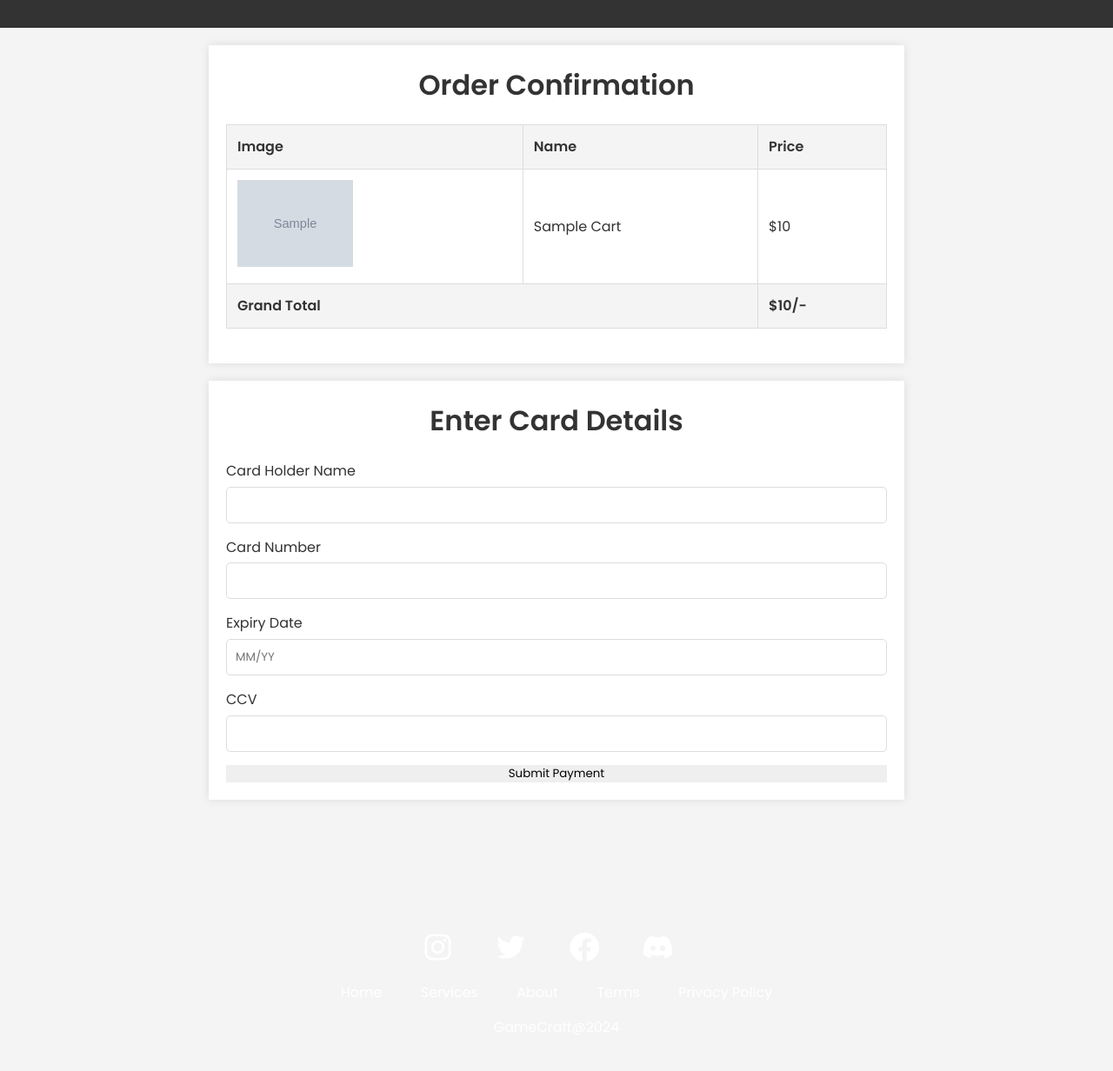
After one commit to bhanuka99x/GameCraft, a PHP site: page /checkout.php in a window 1280 px wide. The commit adds this page. Shown: the whole page at 87% size. Run offline with PHP 8.4, Linux system fonts and the light colour scheme; tables that the repository leaves empty or names only in its code hold one stand-in row (values such as "Sample post"); grey boxes marked "Sample" are stand-in pictures.

Commit message:
finalize cart checkout all items

```diff
--- /dev/null
+++ b/GameCraft/CSS/checkout.css
@@ -0,0 +1,123 @@
+/* CSS for checkout.css */
+
+/* General reset */
+* {
+    margin: 0;
+    padding: 0;
+    box-sizing: border-box;
+    font-family: Arial, sans-serif;
+}
+
+body {
+    background-color: #f4f4f4;
+    color: #333;
+    line-height: 1.6;
+    margin: 0;
+    padding: 0;
+}
+
+header {
+    background: #333;
+    color: #fff;
+    padding: 1rem 0;
+    text-align: center;
+}
+
+.container {
+    max-width: 800px;
+    margin: 20px auto;
+    padding: 20px;
+    background: #fff;
+    box-shadow: 0 0 10px rgba(0, 0, 0, 0.1);
+}
+
+.heading {
+    text-align: center;
+    margin-bottom: 20px;
+}
+
+table {
+    width: 100%;
+    border-collapse: collapse;
+    margin-bottom: 20px;
+}
+
+thead {
+    background: #f8f8f8;
+}
+
+th, td {
+    padding: 12px;
+    border: 1px solid #ddd;
+    text-align: left;
+}
+
+th {
+    background: #f4f4f4;
+}
+
+.table-bottom {
+    background: #f4f4f4;
+    font-weight: bold;
+}
+
+.checkout-btn {
+    text-align: center;
+    margin-top: 20px;
+}
+
+.checkout-btn .btn {
+    background: #5cb85c;
+    color: #fff;
+    padding: 10px 20px;
+    text-decoration: none;
+    border-radius: 5px;
+    transition: background 0.3s;
+}
+
+.checkout-btn .btn:hover {
+    background: #4cae4c;
+}
+
+.payment-form {
+    display: flex;
+    flex-direction: column;
+}
+
+.form-group {
+    margin-bottom: 15px;
+}
+
+.form-group label {
+    margin-bottom: 5px;
+    display: block;
+}
+
+.form-group input {
+    width: 100%;
+    padding: 10px;
+    border: 1px solid #ddd;
+    border-radius: 5px;
+}
+
+button.btn {
+    background: #5cb85c;
+    color: #fff;
+    padding: 10px;
+    border: none;
+    border-radius: 5px;
+    cursor: pointer;
+    transition: background 0.3s;
+}
+
+button.btn:hover {
+    background: #4cae4c;
+}
+
+footer {
+    text-align: center;
+    padding: 20px;
+    background: #333;
+    color: #fff;
+    margin-top: 20px;
+}
--- /dev/null
+++ b/GameCraft/checkout.php
@@ -0,0 +1,118 @@
+<?php
+session_start();
+@include 'connection.php';
+
+// Retrieve cart data for display
+$select_cart = mysqli_query($conn, "SELECT * FROM cart");
+$grand_total = 0;
+if (mysqli_num_rows($select_cart) > 0) {
+    while ($fetch_cart = mysqli_fetch_assoc($select_cart)) {
+        $grand_total += (float) $fetch_cart['cprice'];
+    }
+} else {
+    // Redirect back to cart if no items are found
+    header('Location: cart.php');
+    exit();
+}
+
+$message = isset($_GET['message']) ? $_GET['message'] : 'Order placed successfully!';
+
+if ($_SERVER['REQUEST_METHOD'] === 'POST') {
+    $cardholder_name = $_POST['cardholder_name'];
+    $card_number = $_POST['card_number'];
+    $expiration_date = $_POST['expiration_date'];
+    $cvv = $_POST['cvv'];
+
+    // Handle all cart items
+    mysqli_data_seek($select_cart, 0); // Reset the result pointer to the beginning
+    while ($fetch_cart = mysqli_fetch_assoc($select_cart)) {
+        $game_name = $fetch_cart['cname'];
+        $game_price = $fetch_cart['cprice'];
+        $game_image = $fetch_cart['cimage'];
+
+        $select_library = mysqli_query($conn, "SELECT * FROM library WHERE lname = '$game_name'");
+        if (mysqli_num_rows($select_library) > 0) {
+            $message = 'Product already in the library';
+        } else {
+            $insert_library = mysqli_query($conn, "INSERT INTO library (lname, lprice, limage) VALUES ('$game_name', '$game_price', '$game_image')");
+            if ($insert_library) {
+                $message = 'Payment processed successfully. Product added to your library.';
+            } else {
+                $message = 'Failed to add product to the library. Please try again.';
+            }
+        }
+    }
+
+    header("Location: library.php?message=" . urlencode($message));
+    exit();
+}
+?>
+
+<!DOCTYPE html>
+<html lang="en">
+<head>
+    <meta charset="UTF-8">
+    <meta name="viewport" content="width=device-width, initial-scale=1.0">
+    <link rel="stylesheet" href="./CSS/checkout.css">
+    <title>Checkout</title>
+</head>
+<body>
+    <header>
+        <!-- Your header content -->
+    </header>
+    <div class="container">
+        <h1 class="heading">Order Confirmation</h1>
+        <table>
+            <thead>
+                <th>Image</th>
+                <th>Name</th>
+                <th>Price</th>
+            </thead>
+            <tbody>
+                <?php
+                if (mysqli_num_rows($select_cart) > 0) {
+                    mysqli_data_seek($select_cart, 0); // Reset the result pointer to the beginning
+                    while ($fetch_cart = mysqli_fetch_assoc($select_cart)) {
+                ?>
+                <tr>
+                    <td><img src="uploaded_img/<?php echo $fetch_cart['cimage']; ?>" height="100" alt=""></td>
+                    <td><?php echo $fetch_cart['cname']; ?></td>
+                    <td>$<?php echo $fetch_cart['cprice']; ?></td>
+                </tr>
+                <?php
+                    }
+                }
+                ?>
+                <tr class="table-bottom">
+                    <td colspan="2">Grand Total</td>
+                    <td>$<?php echo $grand_total; ?>/-</td>
+                </tr>
+            </tbody>
+        </table>
+    </div>
+
+    <div class="container">
+        <h1 class="heading">Enter Card Details</h1>
+        <form action="" method="POST" class="payment-form">
+            <div class="form-group">
+                <label for="card_holder_name">Card Holder Name</label>
+                <input type="text" id="card_holder_name" name="cardholder_name" required>
+            </div>
+            <div class="form-group">
+                <label for="card_number">Card Number</label>
+                <input type="text" id="card_number" name="card_number" required>
+            </div>
+            <div class="form-group">
+                <label for="expiry_date">Expiry Date</label>
+                <input type="text" id="expiry_date" name="expiration_date" placeholder="MM/YY" required>
+            </div>
+            <div class="form-group">
+                <label for="ccv">CCV</label>
+                <input type="text" id="ccv" name="cvv" required>
+            </div>
+            <input type="submit" value="Submit Payment">
+        </form>
+    </div>
+    <?php include_once 'footer.php'; ?>
+</body>
+</html>
```
Also changed, not shown: GameCraft/CSS/library.css (added, +139 -0 lines), GameCraft/Library.php (+70 -1 lines), GameCraft/buynow.php (deleted, +0 -82 lines), GameCraft/cart.php (+13 -30 lines), GameCraft/process_payment.php (+65 -0 lines).
